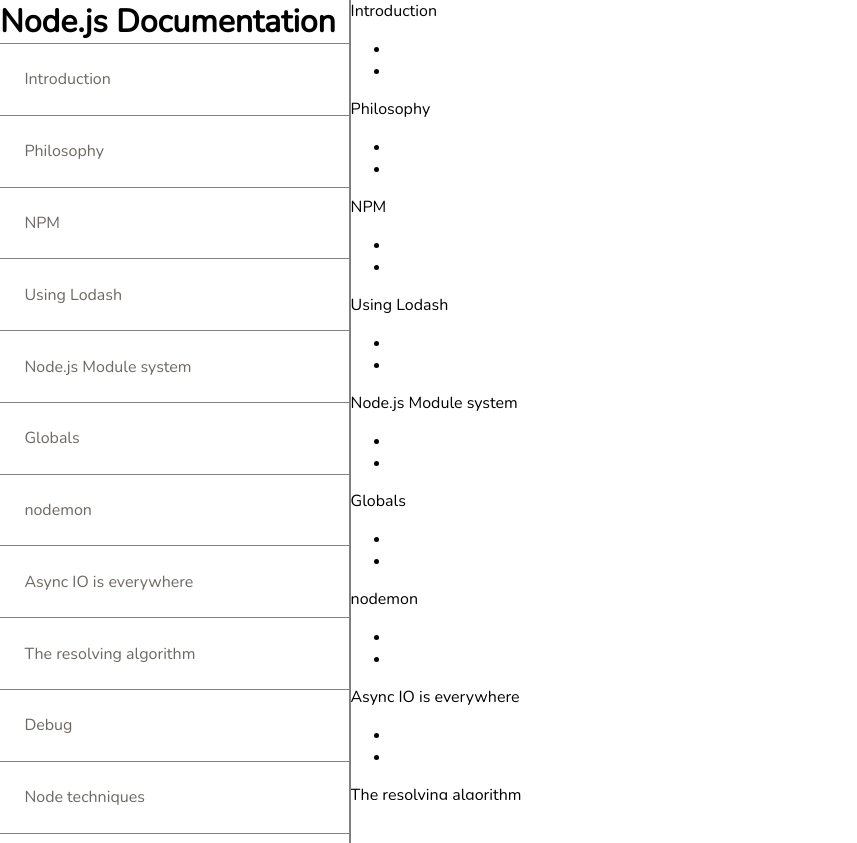
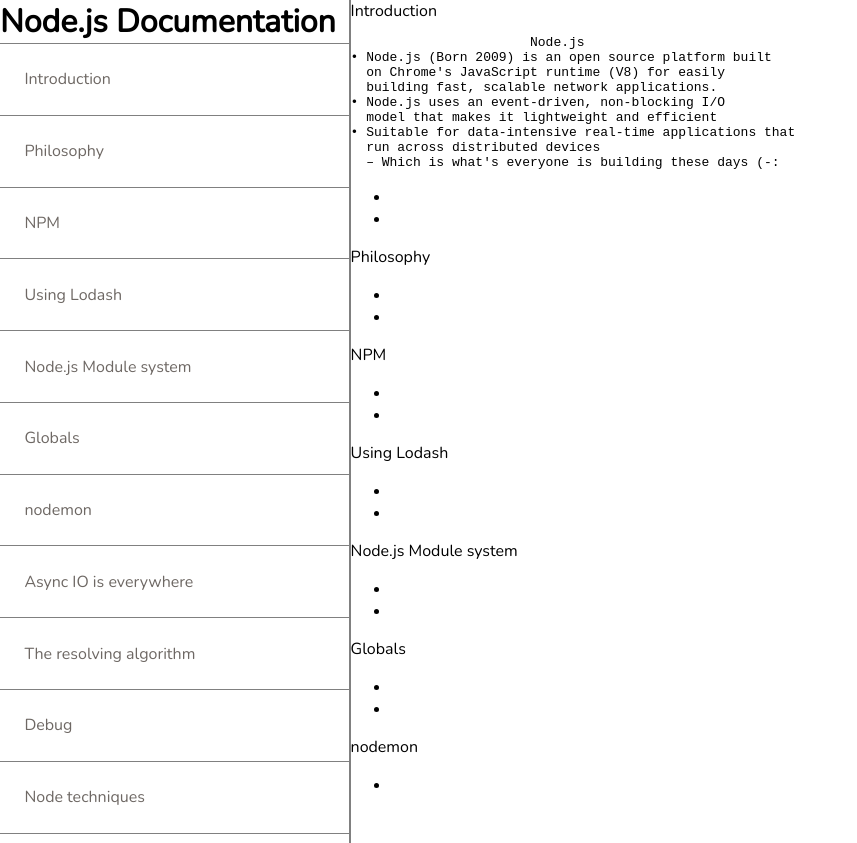
Before and after one commit to ArieShapiro/TechnicalDocumentationPage, a plain HTML site: page index.html in a window 1280 px wide. Shown: the whole page, without its empty margins (0-857 px from the left). Drawn offline with nearby package versions, Linux system fonts and the light colour scheme.

Commit message:
some data to the main section

```diff
--- a/index.html
+++ b/index.html
@@ -51,7 +51,16 @@
     <main id="main-doc">
         <section id="Introduction" class="main-section">
             <header>Introduction</header>
-            <p></p>
+
+            <pre>                       Node.js
+• Node.js (Born 2009) is an open source platform built
+  on Chrome's JavaScript runtime (V8) for easily
+  building fast, scalable network applications.
+• Node.js uses an event-driven, non-blocking I/O
+  model that makes it lightweight and efficient
+• Suitable for data-intensive real-time applications that
+  run across distributed devices
+  – Which is what's everyone is building these days (-:</pre>
             <p></p>
             <code></code>
             <ul>
@@ -310,7 +319,7 @@
             </ul>
         </section>
         <section id="Service_Workers_Promo" class="main-section">
-            <header>Service Workers -Promo</header>
+            <header>Service Workers Promo</header>
             <p></p>
             <p></p>
             <code></code>
```
